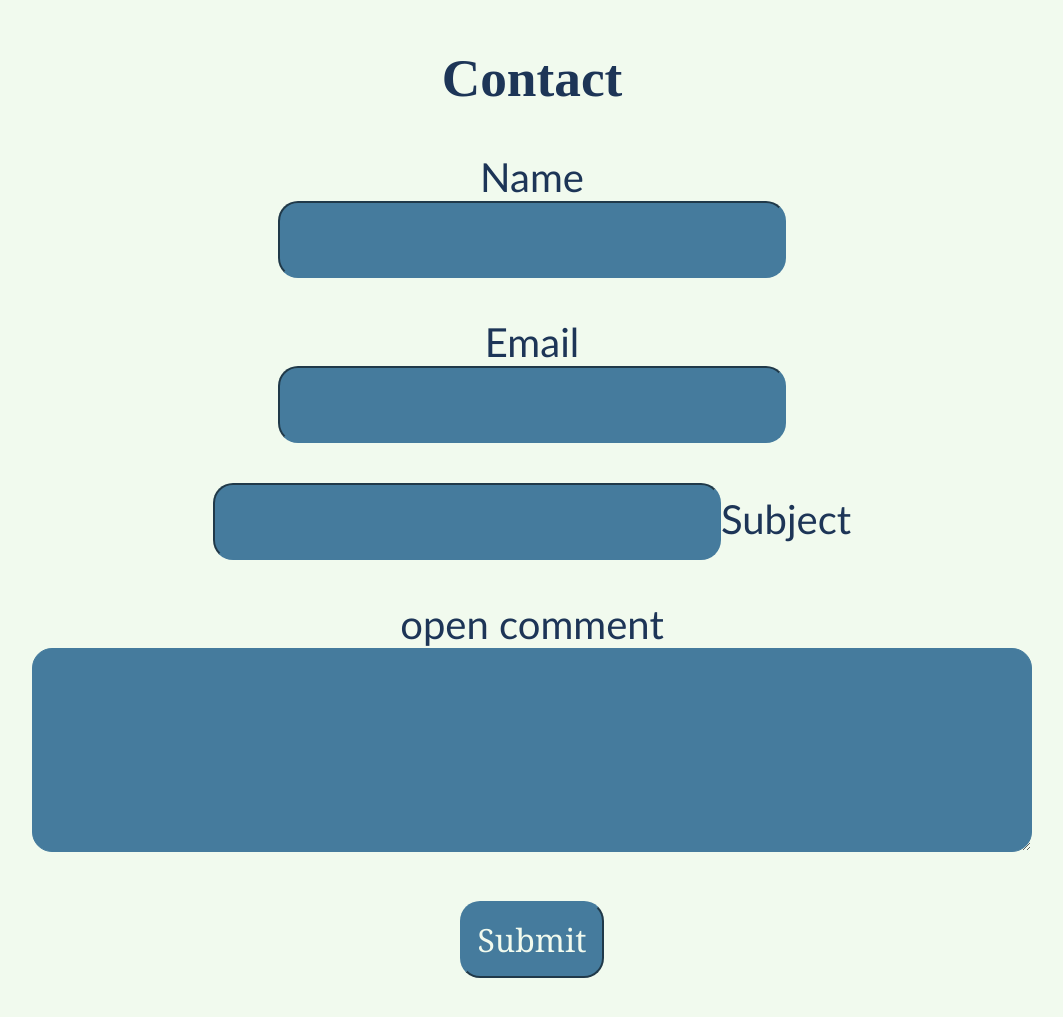
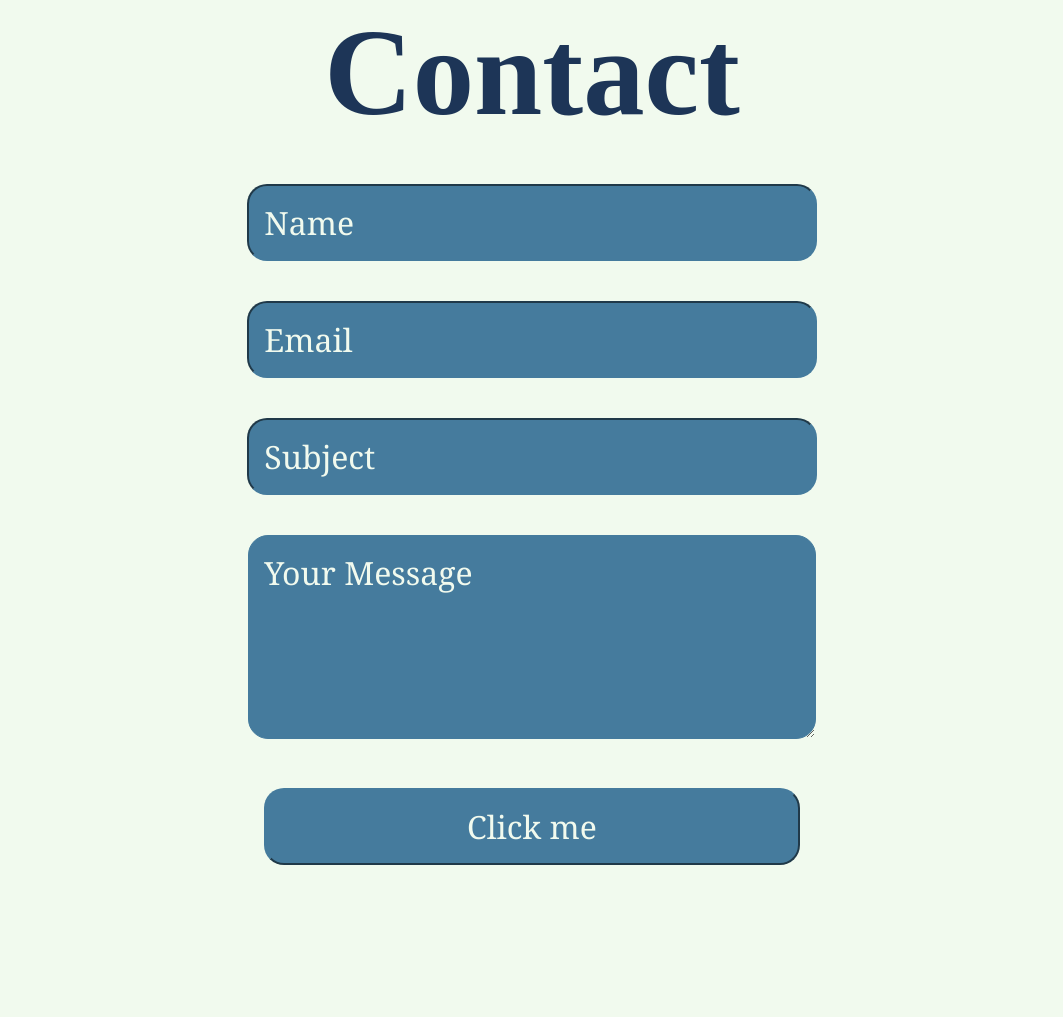
Before and after one commit to Johntops9040/MI349_Final_Project, a plain HTML site: page contact.html in a window 1280 px wide. Shown: the part 173-1190 px from the top of the page, without its empty margins (108-1171 px from the left). After the commit the page ends 1123 px from the top, so only its background shows below. Drawn offline with Linux system fonts and the light colour scheme.

Commit message:
Making form work with netlify

```diff
--- a/contact.html
+++ b/contact.html
@@ -20,27 +20,13 @@
         </nav>
     </header>
     <div class="Contact">
-      <form name="Contact me"method="post"action="index.html"netlify>
+      <form name="Contact me"method="POST" data-netlify="true" onSubmit="submit">
         <h2>Contact</h2>
-        <p> <label>Name</label><br>
-          <input type="text" name="Name">
-        </p>
-        <p>
-          <label>Email</label><br>
-          <input type="email" name="Email">
-        </p>
-        <p>
-
-          <input type="email" name="Email">Subject
-        </p>
-        <p>
-          <label for="opencomment">open comment</label><br>
-          <textarea name="opencomment" id="opencomment" rows="4" cols="50">
-            </textarea>
-        </p>
-        <p>
-          <input type="submit">
-        </p>
+        <p> <input type="text" name="Name" placeholder="Name"></p>
+        <p> <input type="email" name="Email" placeholder="Email"></p>
+        <p><input type="email" name="Email" placeholder="Subject"></p>
+        <p><textarea name="opencomment" id="opencomment" rows="4" cols="50" placeholder="Your Message"></textarea></p>
+        <p><input type="button" value="Click me"></p>
       </form>
     </div>
     <script src="index.js"></script>
--- a/screen.css
+++ b/screen.css
@@ -38,6 +38,7 @@ article:nth-of-type(2){
     padding-left: 10px;
 }
 input, textarea{
+    width: 45%;
     padding: 15px;
     border-color: #457B9D;
     background-color: #457B9D;
@@ -46,10 +47,14 @@ input, textarea{
     font-family: Cambria, Cochin, Georgia, Times, 'Times New Roman', serif;
     font-size: 24pt;
 }
+::placeholder{
+    color: #F1FAEE;
+}
 
 h2{
+    margin: 0;
     font-family: 'Times New Roman', Times, serif;
-    font-size:40pt;
+    font-size:92pt;
     text-align: center;
 }
 p{
```
